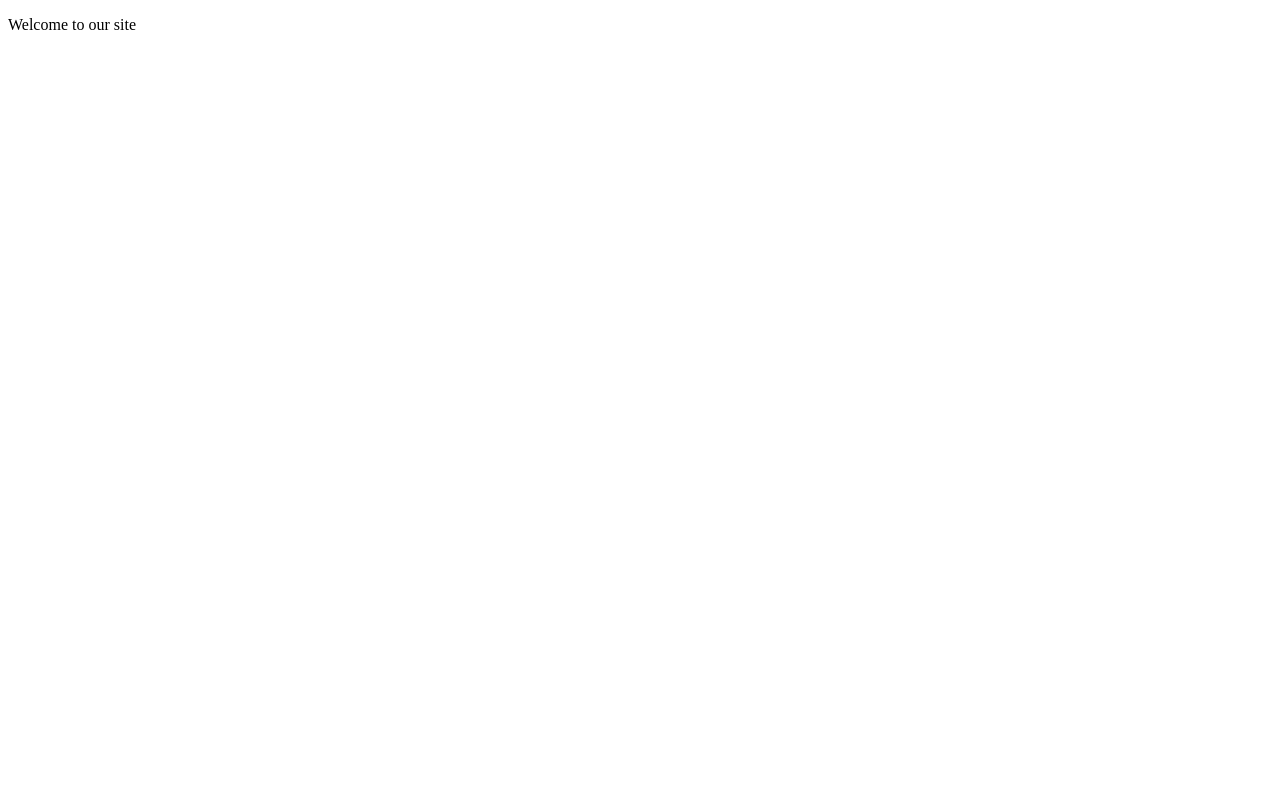
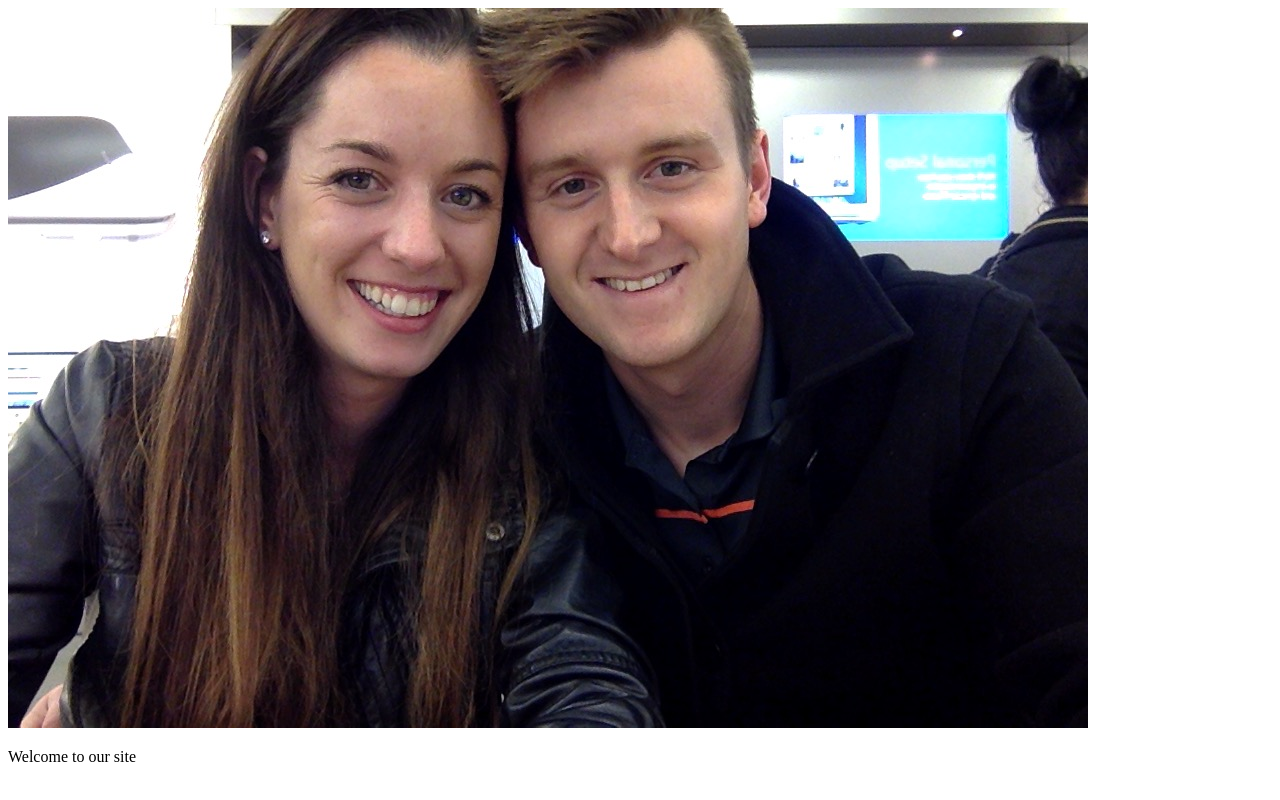
Before and after one commit to colin-SC-calvert/AC-website, a plain HTML site: page index.html in a window 1280 px wide. Drawn offline with Linux system fonts and the light colour scheme; files whose address does not match are found by name.

Commit message:
Adding an image to homepage

```diff
--- a/index.html
+++ b/index.html
@@ -6,6 +6,8 @@
 </head>
 <body>
 
+<img src="C:\Users\colin.calvert\Desktop\AC-website\img\Alyssa and I.jpg" alt="Alyssa and Colin early stages">
+
 	<p>Welcome to our site</p>
 
 </body>
```
Also changed, not shown: img/Alyssa and I.jpg (added).
